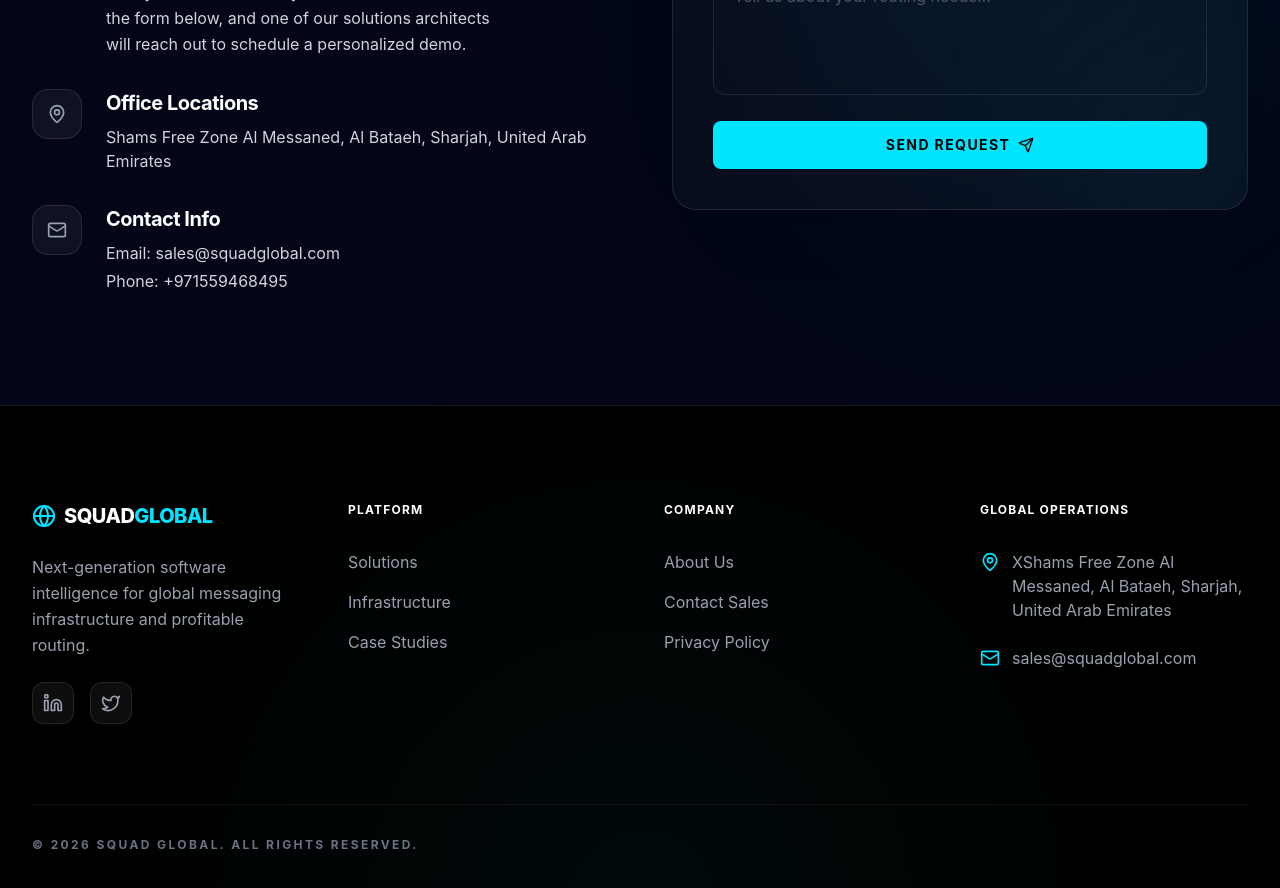
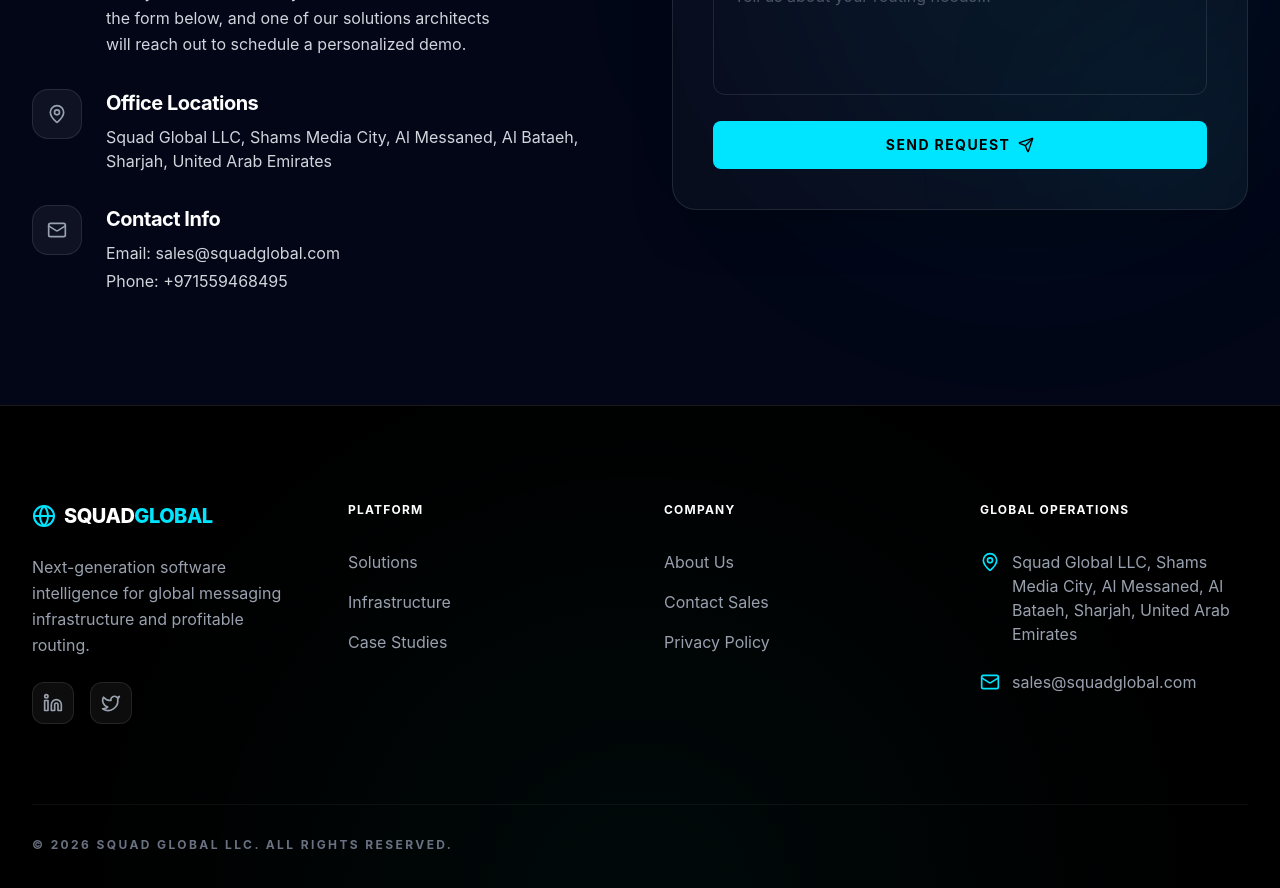
Before and after one commit to UjjwalMrzn/squad-global-web, a React (Vite) app: page /contact in a window 1280 px wide. Shown: the part 520-1408 px from the top of the page. Built offline with nearby package versions, Linux system fonts and the light colour scheme.

Commit message:
feat: Update company name and address in Footer and Contact pages

```diff
--- a/index.html
+++ b/index.html
@@ -4,7 +4,7 @@
     <meta charset="UTF-8" />
     <link rel="icon" type="image/svg+xml" href="/vite.svg" />
     <meta name="viewport" content="width=device-width, initial-scale=1.0" />
-    <title>squad-global-web</title>
+    <title>Squad Global LLC</title>
   </head>
   <body>
     <div id="root"></div>
--- a/src/components/layout/Footer.tsx
+++ b/src/components/layout/Footer.tsx
@@ -60,7 +60,7 @@
             <h4 className="text-white font-bold uppercase tracking-widest text-xs mb-8">Global Operations</h4>
             <div className="flex items-start gap-3 text-base text-gray-400 font-normal">
               <MapPin size={20} className="text-brand-cyan shrink-0 mt-0.5" />
-              <span>XShams Free Zone
+              <span>Squad Global LLC, Shams Media City,
 Al Messaned, Al Bataeh, Sharjah, United Arab Emirates</span>
             </div>
             <div className="flex items-start gap-3 text-base text-gray-400 font-normal">
@@ -73,7 +73,7 @@
         {/* Bottom Bar */}
         {/* FIXED: text-xs instead of text-[10px] for better clarity */}
         <div className="pt-8 border-t border-white/5 flex flex-col md:flex-row justify-between items-center gap-6 text-xs font-bold uppercase tracking-[0.2em] text-gray-500">
-          <p className="text-center md:text-left">© {currentYear} SQUAD GLOBAL. ALL RIGHTS RESERVED.</p>
+          <p className="text-center md:text-left">© {currentYear} SQUAD GLOBAL LLC. ALL RIGHTS RESERVED.</p>
           {/* <div className="flex gap-8">
             <span className="hover:text-brand-cyan transition-colors cursor-default">London</span>
             <span className="hover:text-brand-cyan transition-colors cursor-default">Dubai</span>
--- a/src/pages/Contact.tsx
+++ b/src/pages/Contact.tsx
@@ -44,7 +44,7 @@
                 </div>
                 <div>
                   <h4 className="text-xl font-bold text-white mb-2 tracking-tight">Office Locations</h4>
-                  <p className="text-base text-gray-300 font-normal">Shams Free Zone
+                  <p className="text-base text-gray-300 font-normal">Squad Global LLC, Shams Media City,
 Al Messaned, Al Bataeh, Sharjah, United Arab Emirates</p>
                 </div>
               </div>
```
